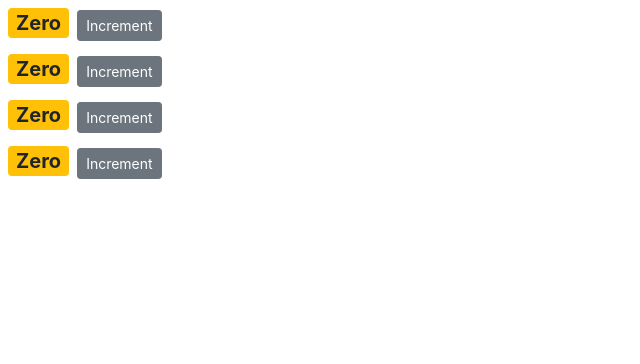
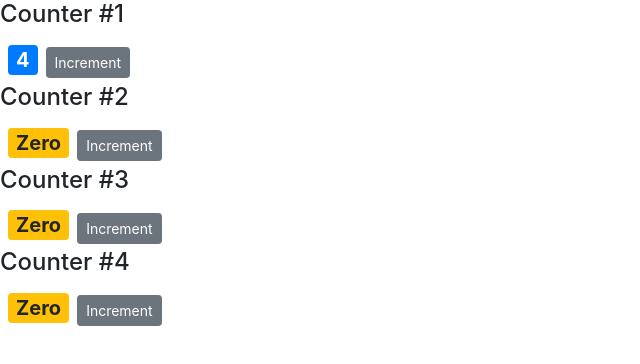
Before and after one commit to dwyfrequency/counter-app, a React (Create React App) app: page / in a window 1280 px wide. Shown: the top 364 px of the page, without its empty margins (0-640 px from the left). Built offline with nearby package versions, Linux system fonts and the light colour scheme.

Commit message:
adding children

```diff
--- a/src/components/counter.jsx
+++ b/src/components/counter.jsx
@@ -2,23 +2,23 @@
 import React, { Component } from "react";
 import ReactDOM from "react-dom";
 
-class Counter extends Component {
+class counter extends Component {
   /* Can use this method for binding this or arrow functions
   constructor(props) {
     super(props);
-    // bind method - returns a new instance of the handleIncrement function where this is always referencing the counter obj
+    // bind method - returns a new instance of the handleIncrement function where this is always referencing the valueer obj
     this.handleIncrement = this.handleIncrement.bind(this);
   }
 
    handleIncrement() {
-    console.log(this.state.count + 1);
+    console.log(this.state.value + 1);
   }
 
   */
 
   // state is a special property that includes any data that this component needs
   state = {
-    count: 0,
+    value: this.props.value,
     tags: []
   };
 
@@ -32,8 +32,9 @@ class Counter extends Component {
     return (
       // use React.Fragment if you dont want to show a wrapping div
       <div>
+        {this.props.children}
         <span style={this.styles} className={this.getBadgeClasses()}>
-          {this.formatCount()}
+          {this.formatvalue()}
         </span>
         <button
           onClick={() => this.handleIncrement({ id: 1 })}
@@ -48,7 +49,7 @@ class Counter extends Component {
 
   handleIncrement = product => {
     console.log(product);
-    this.setState({ count: ++this.state.count });
+    this.setState({ value: ++this.state.value });
   };
 
   renderTags() {
@@ -58,16 +59,16 @@ class Counter extends Component {
     return <p>There are no tags</p>;
   }
 
-  formatCount() {
-    const { count } = this.state;
-    return count ? count : "Zero";
+  formatvalue() {
+    const { value } = this.state;
+    return value ? value : "Zero";
   }
 
   getBadgeClasses() {
-    return this.state.count
+    return this.state.value
       ? "badge badge-primary m-2"
       : "badge badge-warning m-2";
   }
 }
 
-export default Counter;
+export default counter;
--- a/src/components/counters.jsx
+++ b/src/components/counters.jsx
@@ -5,7 +5,7 @@ import Counter from "./counter";
 class counters extends Component {
   state = {
     counters: [
-      { id: 1, value: 0 },
+      { id: 1, value: 4 },
       { id: 2, value: 0 },
       { id: 3, value: 0 },
       { id: 4, value: 0 }
@@ -15,8 +15,10 @@ class counters extends Component {
   render() {
     return (
       <div>
-        {this.state.counters.map(i => (
-          <Counter key={i.id} value={i.value} selected={true} />
+        {this.state.counters.map(counter => (
+          <Counter key={counter.id} value={counter.value}>
+            <h4>Counter #{counter.id}</h4>
+          </Counter>
         ))}
       </div>
     );
```
